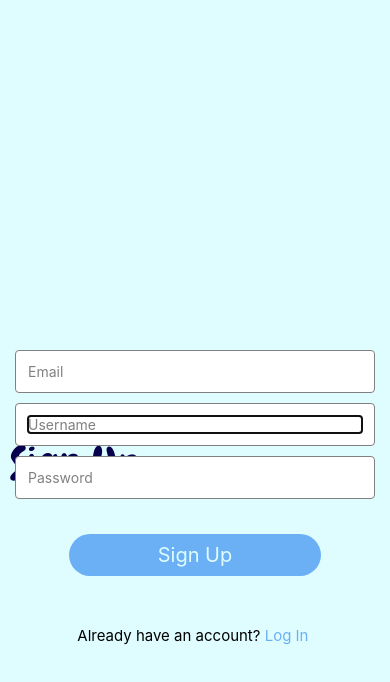
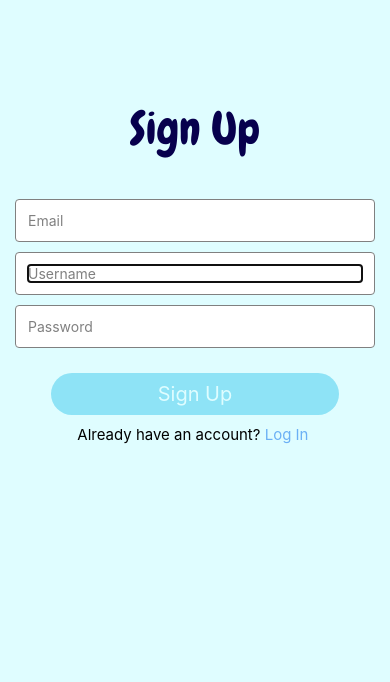
Before and after one commit to lisaphamtaylor/self-care-ideas-app, a React Native app: screen /Signup in a window 390 px wide. Shown: the top 682 px of the page. Built offline with nearby package versions, Linux system fonts and the light colour scheme.

Commit message:
styles registrationButton and container

```diff
--- a/screens/LoginScreen.js
+++ b/screens/LoginScreen.js
@@ -15,11 +15,6 @@ const LoginScreen = ({ navigation }) => {
   );
 };
 
-const styles = StyleSheet.create({
-  container: {
-    flex: 1,
-    backgroundColor: Colors.LIGHT_CYAN,
-  },
-});
+const styles = StyleSheet.create({});
 
 export default LoginScreen;
--- a/screens/SignupScreen.js
+++ b/screens/SignupScreen.js
@@ -15,11 +15,6 @@ const SignupScreen = ({ navigation }) => {
   );
 };
 
-const styles = StyleSheet.create({
-  container: {
-    flex: 1,
-    backgroundColor: Colors.LIGHT_CYAN,
-  },
-});
+const styles = StyleSheet.create({});
 
 export default SignupScreen;
--- a/styles/global.js
+++ b/styles/global.js
@@ -21,7 +21,7 @@ export const globalStyles = StyleSheet.create({
 
   // styles for login and signup screens
   formikWrapper: {
-    marginTop: 150,
+    marginTop: 25,
     marginHorizontal: 15,
   },
 
@@ -35,14 +35,14 @@ export const globalStyles = StyleSheet.create({
   },
 
   registrationButton: (isValid) => ({
-    backgroundColor: isValid ? '#0096F6' : '#6BB0F5',
+    backgroundColor: isValid ? Colors.DARK_TEAL : '#8EE3F6',
     alignItems: 'center',
     justifyContent: 'center',
     minHeight: 42,
     borderRadius: 40,
     alignSelf: 'center',
-    width: '70%',
-    marginTop: 25,
+    width: '80%',
+    marginTop: 15,
   }),
 
   registrationButtonText: {
@@ -52,22 +52,20 @@ export const globalStyles = StyleSheet.create({
 
   registrationContainer: {
     flex: 1,
-    padding: 24,
-    justifyContent: 'center',
+    // justifyContent: 'center',
     backgroundColor: Colors.LIGHT_CYAN,
   },
 
   registrationTitle: {
     color: Colors.DARK_BLUE,
     marginTop: 100,
-    position: 'absolute',
   },
 
   signupContainer: {
     flexDirection: 'row',
     width: '100%',
     justifyContent: 'center',
-    marginTop: 50,
+    marginTop: 10,
   },
 
   errorText: {
```
